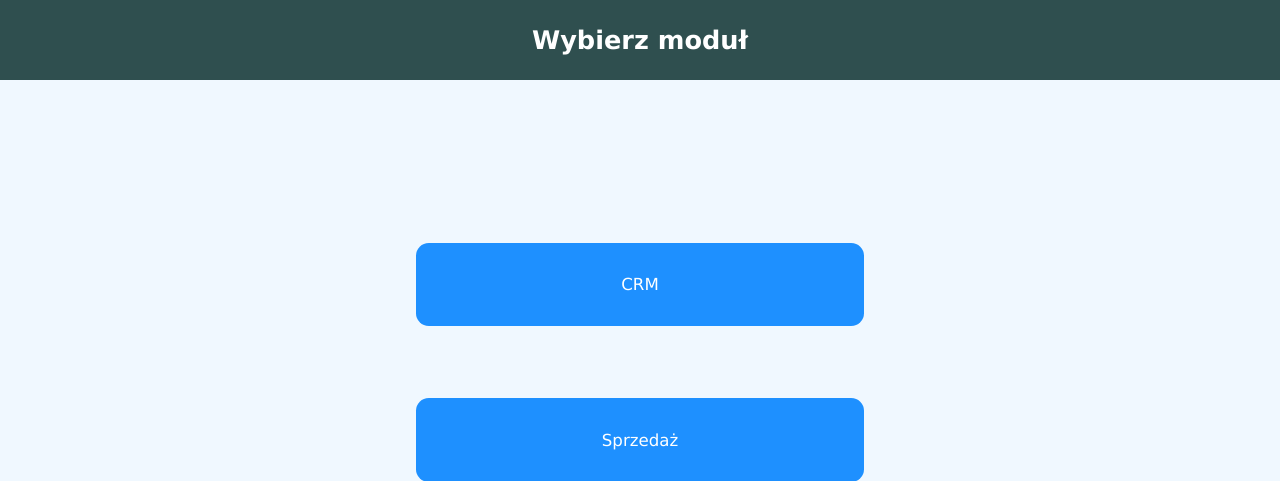
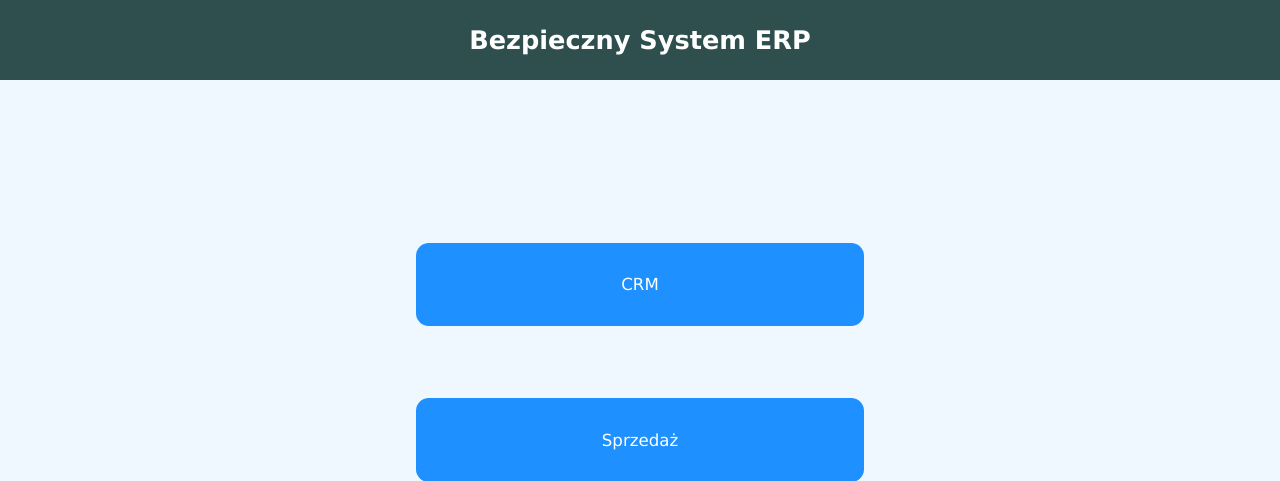
Before and after one commit to ErexPL/Bezpieczny_System_ERP, a PHP site: page / in a window 1280 px wide. Shown: the top 481 px of the page. Run offline with PHP 8.4, Linux system fonts and the light colour scheme.

Commit message:
Index name change

```diff
--- a/index.php
+++ b/index.php
@@ -3,10 +3,10 @@
 <head>
     <meta charset="UTF-8">
     <link rel="stylesheet" href="./style.css">
-    <title>System ERP</title>
+    <title>Bezpieczny System ERP</title>
 </head>
 <body>
-    <h2>Wybierz moduł</h2>
+    <h2>Bezpieczny System ERP</h2>
     <div>
         <a href="./crm/crm.php">CRM</a>
         <a href="./sales/sales.php">Sprzedaż</a>
```
